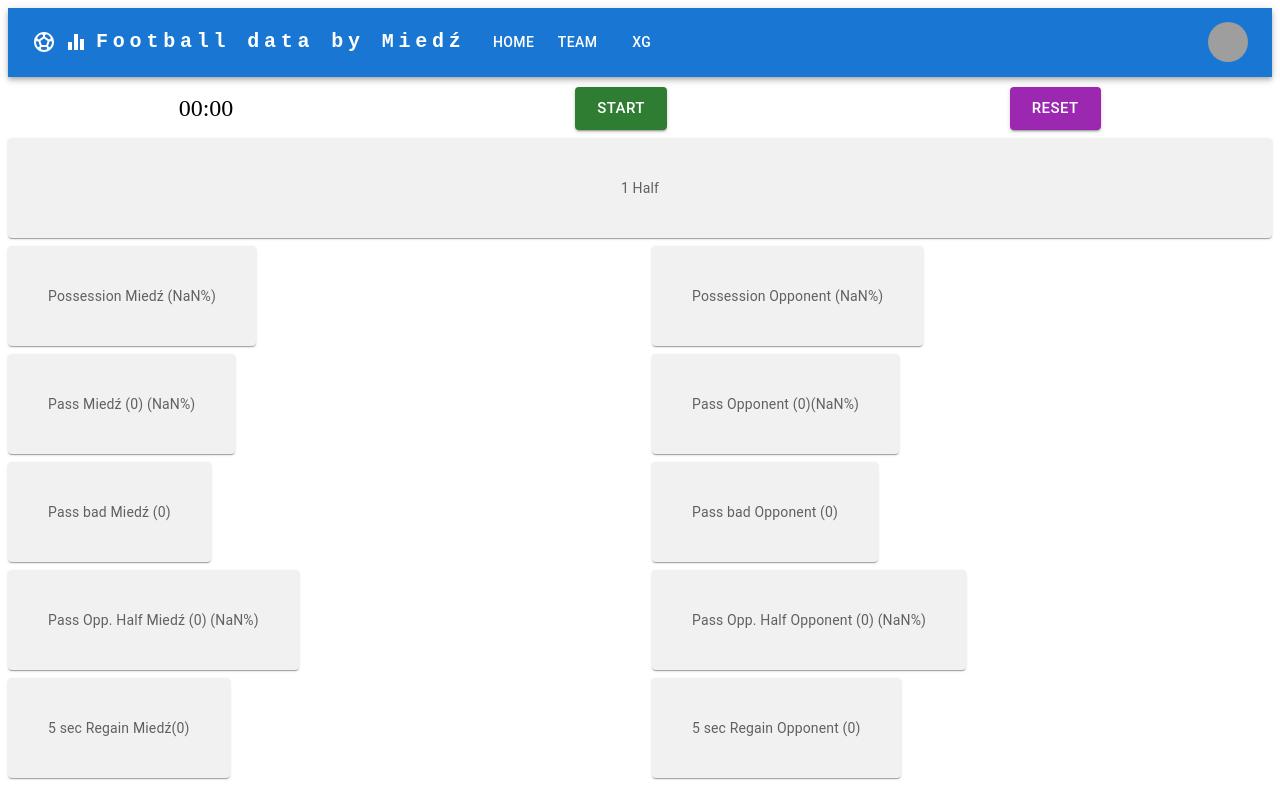
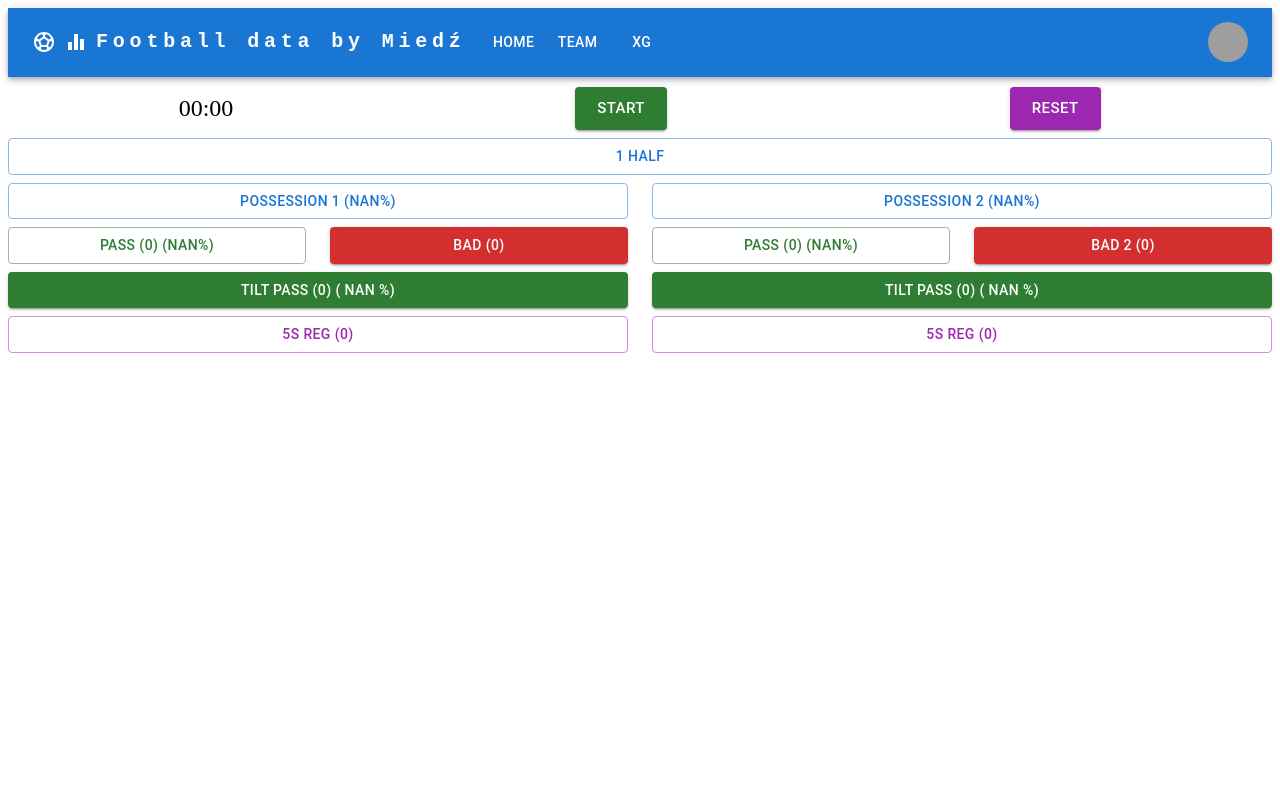
Before and after one commit to mocano6/football_data, a React (Create React App) app: page / in a window 1280 px wide. Built offline with nearby package versions, Linux system fonts and the light colour scheme; grey boxes are pictures that could not be loaded.

Commit message:
style changes

```diff
--- a/src/pages/Home/Home.tsx
+++ b/src/pages/Home/Home.tsx
@@ -1,37 +1,46 @@
 import React, { useEffect, useState } from "react";
-import Grid from '@mui/material/Grid';
-import Paper from '@mui/material/Paper';
-import Box from '@mui/material/Box';
-import { styled } from '@mui/material/styles';
+import Grid from "@mui/material/Grid";
+import Paper from "@mui/material/Paper";
+import Box from "@mui/material/Box";
+import { styled } from "@mui/material/styles";
 import { Timer } from "../../components/Timer/Timer";
+import { Button } from "@mui/material";
+import { GridSize } from "@mui/material/Grid";
+import { ButtonProps } from "@mui/material/Button";
 
 export const Home = () => {
   const Item = styled(Paper)(({ theme }) => ({
-    backgroundColor: theme.palette.mode === 'dark' ? '#1A2027' : '#f1f1f1',
+    backgroundColor: theme.palette.mode === "dark" ? "#1A2027" : "#f1f1f1",
     ...theme.typography.body2,
     padding: theme.spacing(5),
-    textAlign: 'center',
+    textAlign: "center",
     color: theme.palette.text.secondary,
   }));
-  const changeToPercentage = (number:number) => (number * 100).toFixed(2)
+  const changeToPercentage = (number: number) => (number * 100).toFixed(0);
 
   const [half, setHalf] = useState(1);
   const [time, getTime] = useState<number>(0);
   const [reset, getReset] = useState<any>(1);
 
   useEffect(() => {
-    if (reset===0) {
-      setHalf1(clearHalf)
+    if (reset === 0) {
+      setHalf1(clearHalf);
     }
-  }, [reset])
+  }, [reset]);
 
   useEffect(() => {
     if (half1.possessionTeam === 1) {
-      setHalf1((prevHalf1) => ({ ...prevHalf1, possession1: prevHalf1.possession1 + 1 }))
+      setHalf1((prevHalf1) => ({
+        ...prevHalf1,
+        possession1: prevHalf1.possession1 + 1,
+      }));
     } else if (half1.possessionTeam === 2) {
-      setHalf1((prevHalf1) => ({ ...prevHalf1, possession2: prevHalf1.possession2 + 1 }))
+      setHalf1((prevHalf1) => ({
+        ...prevHalf1,
+        possession2: prevHalf1.possession2 + 1,
+      }));
     }
-  }, [time])
+  }, [time]);
   const clearHalf = {
     possessionTeam: 0,
     possession1: 0,
@@ -44,61 +53,218 @@ export const Home = () => {
     Tilt2: 0,
     Rec1: 0,
     Rec2: 0,
-  }
+  };
   const [half1, setHalf1] = useState(clearHalf);
   const [half2, setHalf2] = useState(clearHalf);
 
+  const buttons = [
+    {
+      key: "half",
+      style: {},
+      innerElement: "",
+      text: half + " Half",
+      onClick: () => setHalf((prevHalf) => (prevHalf === 1 ? 2 : 1)),
+      gridXS: 12,
+      variant: "outlined",
+    },
+    {
+      key: "possession1",
+      style: {},
+      innerElement: "",
+      text: `Possession 1 (${changeToPercentage(
+        Number(half1.possession1 / (half1.possession1 + half1.possession2))
+      )}%)`,
+      onClick: () =>
+        setHalf1((prevHalf1) => ({
+          ...prevHalf1,
+          possessionTeam: (prevHalf1.possessionTeam = 1),
+        })),
+      gridXS: 6,
+      variant: half1.possessionTeam === 1 ? "contained" : "outlined",
+    },
+    {
+      key: "possession2",
+      style: {},
+      innerElement: "",
+      text: `Possession 2 (${changeToPercentage(
+        Number(half1.possession2 / (half1.possession1 + half1.possession2))
+      )}%)`,
+      onClick: () =>
+        setHalf1((prevHalf1) => ({
+          ...prevHalf1,
+          possessionTeam: (prevHalf1.possessionTeam = 2),
+        })),
+      gridXS: 6,
+      variant: half1.possessionTeam === 2 ? "contained" : "outlined",
+    },
+    {
+      key: "pass1",
+      style: {},
+      innerElement: "",
+      text: `
+      Pass (${half1.pass1})
+      \n(${changeToPercentage(
+        Number(half1.pass1 / (half1.pass1 + half1.badPass1))
+      )}%)`,
+      onClick: () =>
+        setHalf1((prevHalf1) => ({
+          ...prevHalf1,
+          pass1: prevHalf1.pass1 + 1,
+        })),
+      gridXS: 3,
+      variant: "outlined",
+      color: "success",
+    },
+    {
+      key: "passBad1",
+      style: {},
+      innerElement: "",
+      text: `
+      Bad
+      \n(${half1.badPass1})`,
+      onClick: () =>
+        setHalf1((prevHalf1) => ({
+          ...prevHalf1,
+          badPass1: prevHalf1.badPass1 + 1,
+        })),
+      gridXS: 3,
+      variant: "contained",
+      color: "error",
+    },
+    {
+      key: "pass2",
+      style: {},
+      innerElement: "",
+      text: `
+      Pass
+      \n(${half1.pass2})
+      \n(${changeToPercentage(
+        Number(half1.pass2 / (half1.pass2 + half1.badPass2))
+      )}%)`,
+      onClick: () =>
+        setHalf1((prevHalf1) => ({
+          ...prevHalf1,
+          pass2: prevHalf1.pass2 + 1,
+        })),
+      gridXS: 3,
+      variant: "outlined",
+      color: "success",
+    },
+    {
+      key: "passBad2",
+      style: {},
+      innerElement: "",
+      text: `Bad 2 (${half1.badPass2})`,
+      onClick: () =>
+        setHalf1((prevHalf1) => ({
+          ...prevHalf1,
+          badPass2: prevHalf1.badPass2 + 1,
+        })),
+      gridXS: 3,
+      variant: "contained",
+      color: "error",
+    },
+    {
+      key: "tilt1",
+      style: {},
+      innerElement: "",
+      text: `Tilt Pass (${half1.Tilt1}) (
+            ${changeToPercentage(
+              Number(half1.Tilt1 / (half1.Tilt1 + half1.Tilt2))
+            )}
+            %)`,
+      onClick: () =>
+        setHalf1((prevHalf1) => ({
+          ...prevHalf1,
+          Tilt1: prevHalf1.Tilt1 + 1,
+          pass1: prevHalf1.pass1 + 1,
+        })),
+      gridXS: 6,
+      variant: "contained",
+      color: "success",
+    },
+    {
+      key: "tilt2",
+      style: {},
+      innerElement: "",
+      text: `Tilt Pass (${half1.Tilt2}) (
+            ${changeToPercentage(
+              Number(half1.Tilt2 / (half1.Tilt1 + half1.Tilt2))
+            )}
+            %)`,
+      onClick: () =>
+        setHalf1((prevHalf1) => ({
+          ...prevHalf1,
+          Tilt2: prevHalf1.Tilt2 + 1,
+          pass2: prevHalf1.pass2 + 1,
+        })),
+      gridXS: 6,
+      variant: "contained",
+      color: "success",
+    },
+    {
+      key: "5sReg1",
+      style: {},
+      innerElement: "",
+      text: `5s Reg (${half1.Rec1})`,
+      onClick: () =>
+        setHalf1((prevHalf1) => ({
+          ...prevHalf1,
+          Rec1: prevHalf1.Rec1 + 1,
+        })),
+      gridXS: 6,
+      variant: "outlined",
+      color: "secondary",
+    },
+    {
+      key: "5sReg2",
+      style: {},
+      innerElement: "",
+      text: `5s Reg (${half1.Rec2})`,
+      onClick: () =>
+        setHalf1((prevHalf1) => ({
+          ...prevHalf1,
+          Rec2: prevHalf1.Rec2 + 1,
+        })),
+      gridXS: 6,
+      variant: "outlined",
+      color: "secondary",
+    },
+  ];
+
   return (
-    <Box sx={{ width: '100%', marginTop: '10px', mouse: 'pointer' }}>
+    <Box sx={{ width: "100%", marginTop: "10px", mouse: "pointer" }}>
       <Grid container rowSpacing={1} columnSpacing={{ xs: 1, sm: 2, md: 3 }}>
-        <Grid sx={{display: 'flex', alignItems: 'center', justifyContent: 'center'}} item xs={12}>
-          <Timer half={half} getTime={(newTime: any) => getTime(newTime)} getReset={(isReset: any) => getReset(isReset)}/>
+        <Grid
+          sx={{
+            display: "flex",
+            alignItems: "center",
+            justifyContent: "center",
+          }}
+          item
+          xs={12}
+        >
+          <Timer
+            half={half}
+            getTime={(newTime: any) => getTime(newTime)}
+            getReset={(isReset: any) => getReset(isReset)}
+          />
         </Grid>
-        <Grid item xs={12}>
-          <Item  onClick={() => setHalf((prevHalf) => (prevHalf === 1 ? 2 : 1))}>
-            {half} Half
-          </Item>
-        </Grid>
-        <Grid sx={{display: 'flex'}} item xs={6}>
-          <Item sx={half1.possessionTeam === 1 ? {background: '#0074BD', color: 'white'} : null} onClick={()=>setHalf1((prevHalf1) => ({ ...prevHalf1, possessionTeam: prevHalf1.possessionTeam = 1}))}>
-            Possession Miedź ({changeToPercentage(Number(half1.possession1/(half1.possession1 + half1.possession2)))}%)
-          </Item>
-        </Grid>
-        <Grid sx={{display: 'flex'}} item xs={6}>
-          <Item sx={half1.possessionTeam === 2 ? {background: '#0074BD', color: 'white'} : null} onClick={()=>setHalf1((prevHalf1) => ({ ...prevHalf1, possessionTeam: prevHalf1.possessionTeam = 2}))}>
-            Possession Opponent ({changeToPercentage(Number(half1.possession2/(half1.possession1 + half1.possession2)))}%)
-          </Item>
-        </Grid>
-        <Grid sx={{display: 'flex'}} item xs={6}>
-          <Item onClick={()=>setHalf1((prevHalf1) => ({ ...prevHalf1, pass1: prevHalf1.pass1 + 1 }))}>
-            Pass Miedź ({half1.pass1}) ({changeToPercentage(Number(half1.pass1/(half1.pass1 + half1.badPass1)))}%)</Item>
-        </Grid>
-        <Grid sx={{display: 'flex'}} item xs={6}>
-          <Item onClick={()=>setHalf1((prevHalf1) => ({ ...prevHalf1, pass2: prevHalf1.pass2 + 1 }))}>
-            Pass Opponent ({half1.pass2})({changeToPercentage(Number(half1.pass2/(half1.pass2 + half1.badPass2)))}%)</Item>
-
-        </Grid>
-        <Grid sx={{display: 'flex'}} item xs={6}>
-          <Item onClick={()=>setHalf1((prevHalf1) => ({ ...prevHalf1, badPass1: prevHalf1.badPass1 + 1 }))}>
-            Pass bad Miedź ({half1.badPass1})</Item>
-        </Grid>
-        <Grid sx={{display: 'flex'}} item xs={6}>
-          <Item onClick={()=>setHalf1((prevHalf1) => ({ ...prevHalf1, badPass2: prevHalf1.badPass2 + 1 }))}>
-            Pass bad Opponent ({half1.badPass2})</Item>
-        </Grid>
-        <Grid sx={{display: 'flex'}} item xs={6}>
-          <Item onClick={()=>setHalf1((prevHalf1) => ({ ...prevHalf1, Tilt1: prevHalf1.Tilt1 + 1 }))}>Pass Opp. Half Miedź ({half1.Tilt1}) ({changeToPercentage(Number(half1.Tilt1/(half1.Tilt1 + half1.Tilt2)))}%)</Item>
-        </Grid>
-        <Grid sx={{display: 'flex'}} item xs={6}>
-          <Item onClick={()=>setHalf1((prevHalf1) => ({ ...prevHalf1, Tilt2: prevHalf1.Tilt2 + 1 }))}>Pass Opp. Half Opponent ({half1.Tilt2}) ({changeToPercentage(Number(half1.Tilt2/(half1.Tilt1 + half1.Tilt2)))}%)</Item>
-        </Grid>
-        <Grid sx={{display: 'flex'}} item xs={6}>
-          <Item onClick={()=>setHalf1((prevHalf1) => ({ ...prevHalf1, Rec1: prevHalf1.Rec1 + 1 }))}>5 sec Regain Miedź({half1.Rec1})</Item>
-        </Grid>
-        <Grid sx={{display: 'flex'}} item xs={6}>
-          <Item onClick={()=>setHalf1((prevHalf1) => ({ ...prevHalf1, Rec2: prevHalf1.Rec2 + 1 }))}>
-            5 sec Regain Opponent ({half1.Rec2})</Item>
-        </Grid>
+        {buttons.map((btn) => (
+          <Grid item xs={btn.gridXS as GridSize} key={btn.key}>
+            <Button
+              sx={{
+                width: "-webkit-fill-available",
+                height: "-webkit-fill-available",
+              }}
+              color={btn?.color as ButtonProps["color"]}
+              onClick={btn.onClick}
+              variant={btn.variant as ButtonProps["variant"]}
+            >
+              {btn.text}
+            </Button>
+          </Grid>
+        ))}
       </Grid>
     </Box>
   );
```
Also changed, not shown: src/components/Timer/Timer.tsx (+53 -24 lines).
